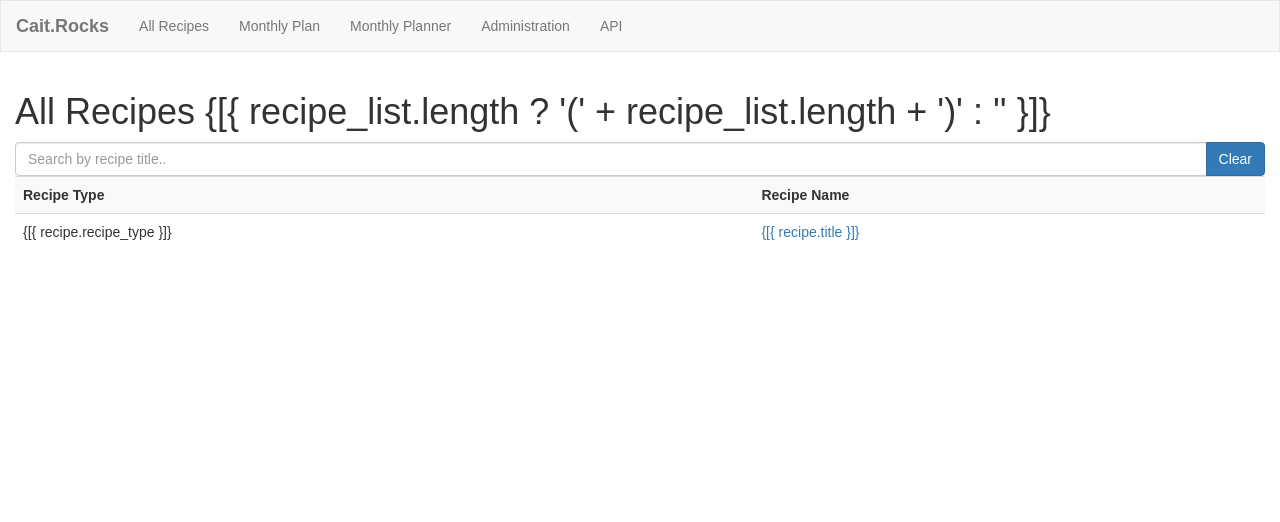
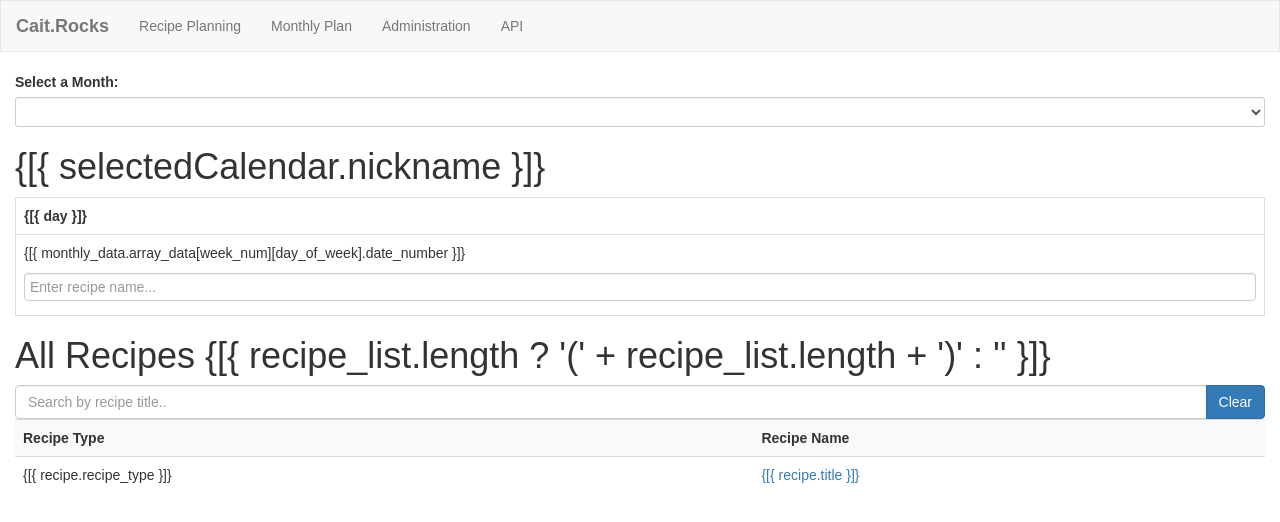
Before and after one commit to Myoldmopar/Cait.Rocks, a Django app: page /cookbook/recipes/ in a window 1280 px wide. Shown: the top 522 px of the page. Run offline with Django 3.2, Linux system fonts and the light colour scheme; lists and menus that the app fills with data are empty; some libraries are stand-ins or nearby versions.

Commit message:
Removed separate planner page

```diff
--- a/recipes/templates/recipes/recipe_base.html
+++ b/recipes/templates/recipes/recipe_base.html
@@ -34,9 +34,8 @@
             </div>
             <div class="collapse navbar-collapse" id="myNavbar">
                 <ul class="nav navbar-nav">
-                    <li><a href="{% url 'cookbook:recipes-list' %}">All Recipes</a></li>
+                    <li><a href="{% url 'cookbook:recipes-list' %}">Recipe Planning</a></li>
                     <li><a href="{% url 'cookbook:monthly_plan-list' %}">Monthly Plan</a></li>
-                    <li><a href="{% url 'cookbook:monthly_plan-planner2' %}">Monthly Planner</a></li>
                     <li><a href="{% url 'admin:index' %}">Administration</a></li>
                     <li><a href="{% url 'api' %}">API</a></li>
                 </ul>
--- a/recipes/templates/recipes/recipe_list.html
+++ b/recipes/templates/recipes/recipe_list.html
@@ -1,6 +1,44 @@
 {% extends 'recipes/recipe_base.html' %}
 {% block title %}Cait Rocks Recipes!{% endblock %}
 {% block content %}
+
+    <div class="form-group recipe-input-container">
+        <label>Select a Month: </label>
+        <select ng-model="selectedCalendar" ng-options="c.nickname for c in allCalendars" class="form-control input-sm"
+                ng-change="get_month_data()"></select>
+    </div>
+
+    <h1>{[{ selectedCalendar.nickname }]}</h1>
+
+    <table class="table table-bordered" style="table-layout: fixed;">
+        <tr>
+            <th ng-repeat="day in ['Sunday', 'Monday', 'Tuesday', 'Wednesday', 'Thursday', 'Friday', 'Saturday']">
+                {[{ day }]}
+            </th>
+        </tr>
+        <tr ng-repeat="week_num in [0, 1, 2, 3, 4]" ng-show="week_num < 4 || week_num === 4 && num_weeks === 5">
+            <td ng-repeat="day_of_week in [0, 1, 2, 3, 4, 5, 6]">
+                <div>
+                    <p>{[{ monthly_data.array_data[week_num][day_of_week].date_number }]}</p>
+                    <div class="form-group recipe-input-container"
+                         ng-show="monthly_data.array_data[week_num][day_of_week].date_number !== '-'"
+                         ng-repeat="recipe_num in [0, 1]">
+                        <input type="text"
+                               class="form-control recipe-input"
+                               ng-class="{'valid_recipe': monthly_data.array_data[week_num][day_of_week]['recipe' + recipe_num] !== null}"
+                               ng-model="monthly_data.array_data[week_num][day_of_week]['recipe' + recipe_num]"
+                               id="day{[{ week_num }]}{[{ day_of_week }]}recipe0{[{ recipe_num }]}input"
+                               data-weeknum="{[{ week_num }]}"
+                               data-daynum="{[{ day_of_week }]}"
+                               data-recipenum="{[{ recipe_num }]}"
+                               bs-options="recipe.id as recipe.title for recipe in recipe_list"
+                               placeholder="Enter recipe name..."
+                               bs-typeahead>
+                    </div>
+                </div>
+            </td>
+        </tr>
+    </table>
 
     <h1>All Recipes {[{ recipe_list.length ? '(' + recipe_list.length + ')' : '' }]}</h1>
 
@@ -12,6 +50,7 @@
         </span>
     </div>
 
+    <div style="overflow:auto;max-height:500px;">
         <table id="recipeListTable" class="table table-striped">
             <tr>
                 <th>Recipe Type</th>
@@ -22,5 +61,6 @@
                 <td><a href="{[{ recipe.absolute_url }]}">{[{ recipe.title }]}</a></td>
             </tr>
         </table>
+    </div>
 
 {% endblock %}
--- a/recipes/views/monthly_plan.py
+++ b/recipes/views/monthly_plan.py
@@ -10,10 +10,6 @@
         return render(request, 'recipes/monthly_view.html')  # TODO: This should become a list of months
 
     @action(methods=['get'], detail=False)
-    def planner2(self, request):
-        return render(request, 'recipes/planner2.html')
-
-    @action(methods=['get'], detail=False)
     def monthly_plan(self, request):
         return render(request, 'recipes/meal_plan.html')
 
```
Also changed, not shown: recipes/templates/recipes/planner2.html (deleted, +0 -57 lines), recipes/tests/views/test_monthly_plan.py (+0 -17 lines). Lines whose indentation alone changed are shown as unchanged.
